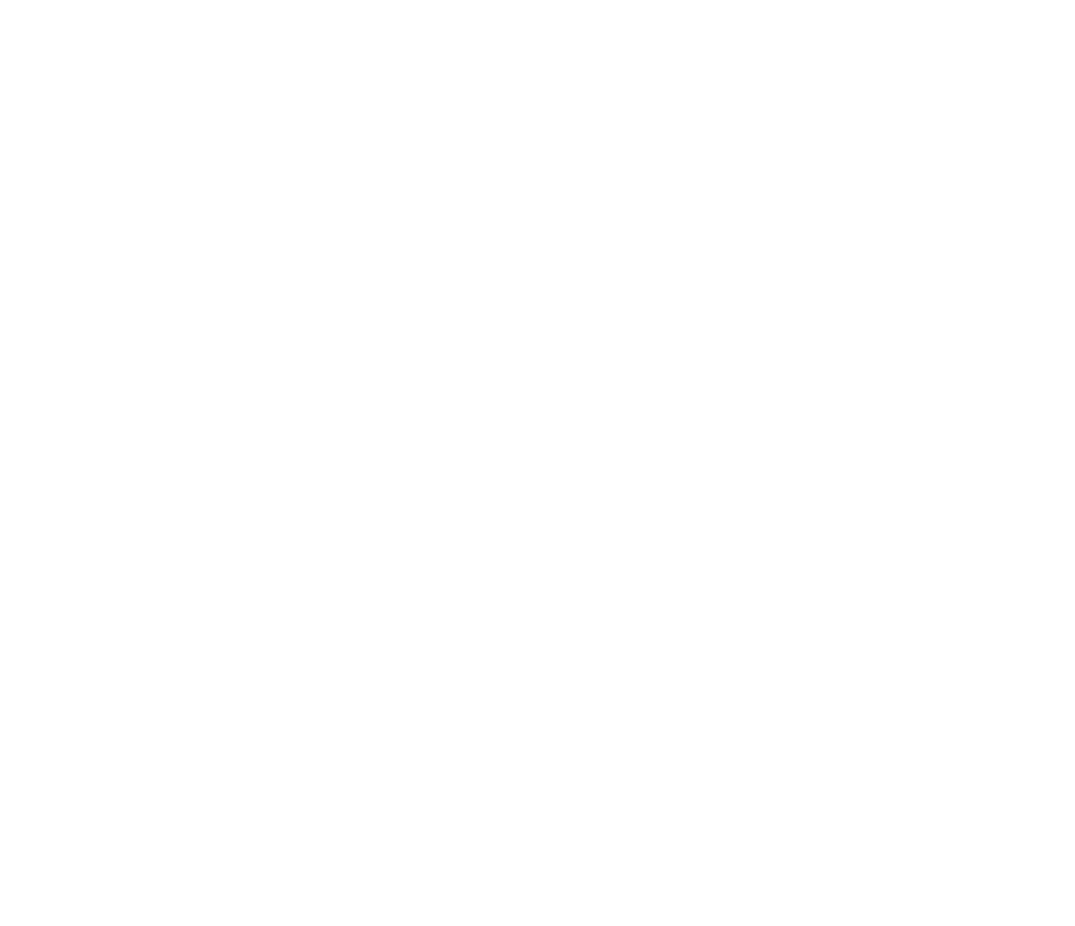
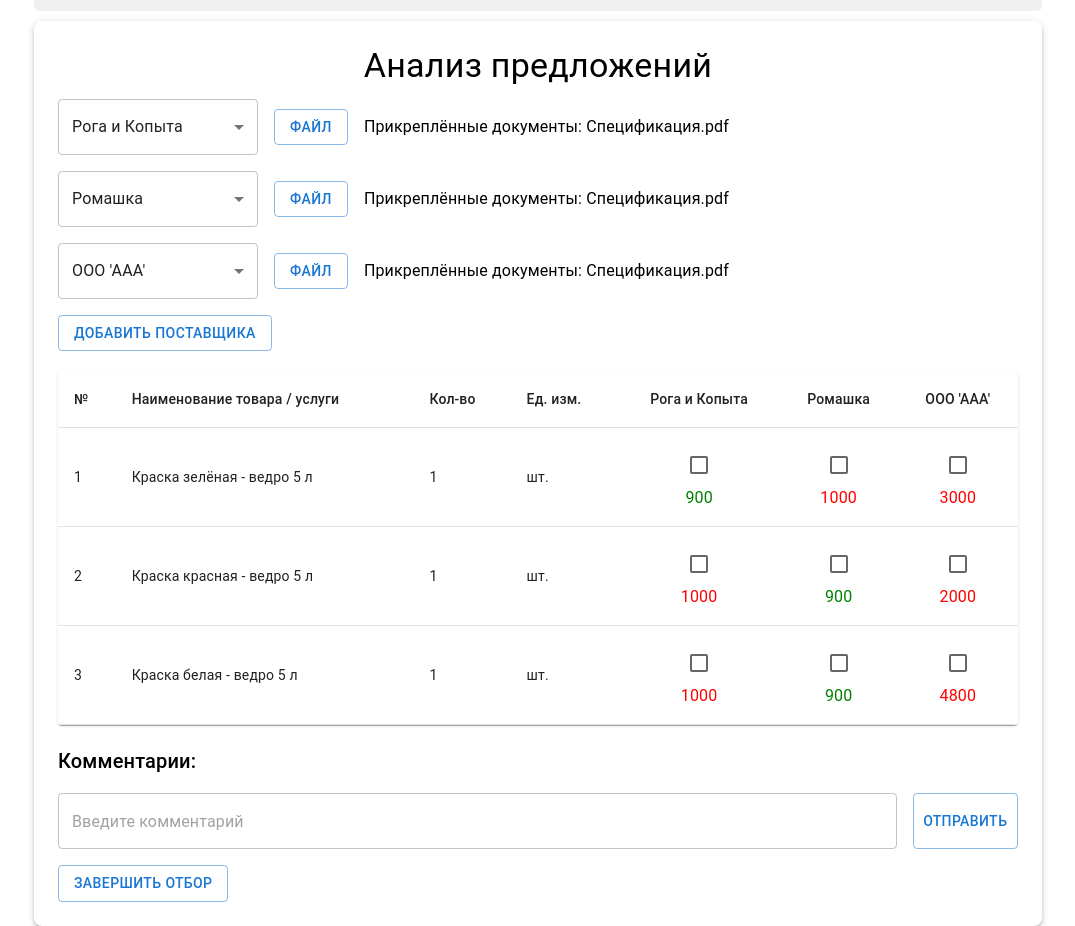
Before and after one commit to Optoed/big-business, a React (Create React App) app: page / in a window 1280 px wide. Shown: the part 1014-1940 px from the top of the page, without its empty margins (102-1177 px from the left). Before the commit the page ends 929 px from the top, so only its background shows below. Built offline with nearby package versions, Linux system fonts and the light colour scheme.

Commit message:
0.0.3: ProposalAnalysis with Material UI. NEED TO: rebuild other pages with taildwind

```diff
--- a/package.json
+++ b/package.json
@@ -3,6 +3,9 @@
   "version": "0.1.0",
   "private": true,
   "dependencies": {
+    "@emotion/react": "^11.14.0",
+    "@emotion/styled": "^11.14.0",
+    "@mui/material": "^6.3.1",
     "@testing-library/jest-dom": "^5.14.1",
     "@testing-library/react": "^13.0.0",
     "@testing-library/user-event": "^13.2.1",
--- a/src/App.tsx
+++ b/src/App.tsx
@@ -2,12 +2,14 @@
 import './App.css';
 import RequestForm from './components/RequestForm';
 import PurchaseForm from './components/PurchaseForm'; // Это первая форма, созданная ранее
+import ProposalAnalysis from './components/ProposalAnalysis';
 
 function App() {
   return (
     <div className="space-y-6">
       <PurchaseForm />
       <RequestForm />
+      <ProposalAnalysis />
     </div>
   );
 }
--- /dev/null
+++ b/src/components/ProposalAnalysis.tsx
@@ -0,0 +1,202 @@
+import React, { useState } from "react";
+import {
+  Box,
+  Button,
+  TextField,
+  Select,
+  MenuItem,
+  Table,
+  TableBody,
+  TableCell,
+  TableContainer,
+  TableHead,
+  TableRow,
+  Checkbox,
+  Typography,
+  Paper,
+} from "@mui/material";
+
+const SupplierAnalysis = () => {
+  const suppliers = [
+    { id: 1, name: "Рога и Копыта" },
+    { id: 2, name: "Ромашка" },
+    { id: 3, name: "ООО 'ААА'" },
+  ];
+
+  const items = [
+    { id: 1, name: "Краска зелёная - ведро 5 л", prices: [900, 1000, 3000] },
+    { id: 2, name: "Краска красная - ведро 5 л", prices: [1000, 900, 2000] },
+    { id: 3, name: "Краска белая - ведро 5 л", prices: [1000, 900, 4800] },
+  ];
+
+  type Comment = {
+    text: string;
+    timestamp: string;
+  };
+
+  const [comments, setComments] = useState<Comment[]>([]);
+  const [currentComment, setCurrentComment] = useState<string>("");
+  const [selectedOffers, setSelectedOffers] = useState<Record<number, number>>(
+    {}
+  );
+  const [isExpanded, setIsExpanded] = useState<boolean>(true); // Состояние для сворачивания/разворачивания
+
+  const handleCommentSubmit = () => {
+    if (currentComment) {
+      setComments((prev) => [
+        ...prev,
+        { text: currentComment, timestamp: new Date().toLocaleString() },
+      ]);
+      setCurrentComment("");
+    }
+  };
+
+  const handleOfferSelection = (itemId: number, supplierIndex: number) => {
+    setSelectedOffers((prev) => ({
+      ...prev,
+      [itemId]: supplierIndex,
+    }));
+  };
+
+  const handleFinishSelection = () => {
+    console.log("Выбранные предложения:", selectedOffers);
+    alert("Отбор завершён!");
+  };
+
+  return (
+    <Box
+      display="flex"
+      justifyContent="center"
+      alignItems="flex-start"  // Изменено с center на flex-start
+      height="100vh"
+      padding="10px" // Убираем лишний отступ
+    >
+      <Box width="80%" maxWidth="1200px">
+        {/* Заголовок с кликабельным сворачиванием */}
+        <Box
+          onClick={() => setIsExpanded(!isExpanded)}
+          style={{
+            cursor: "pointer",
+            padding: "10px",
+            backgroundColor: "#f0f0f0",
+            borderRadius: "5px",
+            textAlign: "center",
+            marginBottom: "10px",
+          }}
+        >
+          <Typography variant="h4">
+            {isExpanded ? "Скрыть анализ предложений" : "Анализ предложений"}
+          </Typography>
+        </Box>
+
+        {isExpanded && (
+          <Box p={3} borderRadius={2} boxShadow={3} bgcolor="white">
+            <Typography variant="h4" gutterBottom align="center">
+              Анализ предложений
+            </Typography>
+
+            {/* Поставщики */}
+            {suppliers.map((supplier, index) => (
+              <Box
+                key={supplier.id}
+                display="flex"
+                alignItems="center"
+                mb={2}
+                gap={2}
+              >
+                <Select value={supplier.name} style={{ minWidth: 200 }}>
+                  <MenuItem value={supplier.name}>{supplier.name}</MenuItem>
+                </Select>
+                <Button variant="outlined">Файл</Button>
+                <Typography>
+                  Прикреплённые документы: Спецификация.pdf
+                </Typography>
+              </Box>
+            ))}
+
+            <Button variant="outlined" style={{ marginBottom: 20 }}>
+              Добавить поставщика
+            </Button>
+
+            {/* Таблица */}
+            <TableContainer component={Paper} style={{ marginBottom: 20 }}>
+              <Table>
+                <TableHead>
+                  <TableRow>
+                    <TableCell>№</TableCell>
+                    <TableCell>Наименование товара / услуги</TableCell>
+                    <TableCell>Кол-во</TableCell>
+                    <TableCell>Ед. изм.</TableCell>
+                    {suppliers.map((supplier) => (
+                      <TableCell key={supplier.id} align="center">
+                        {supplier.name}
+                      </TableCell>
+                    ))}
+                  </TableRow>
+                </TableHead>
+                <TableBody>
+                  {items.map((item) => (
+                    <TableRow key={item.id}>
+                      <TableCell>{item.id}</TableCell>
+                      <TableCell>{item.name}</TableCell>
+                      <TableCell>1</TableCell>
+                      <TableCell>шт.</TableCell>
+                      {item.prices.map((price, supplierIndex) => (
+                        <TableCell key={supplierIndex} align="center">
+                          <Checkbox
+                            checked={selectedOffers[item.id] === supplierIndex}
+                            onChange={() =>
+                              handleOfferSelection(item.id, supplierIndex)
+                            }
+                          />
+                          <Typography
+                            color={
+                              Math.min(...item.prices) === price
+                                ? "green"
+                                : "red"
+                            }
+                          >
+                            {price}
+                          </Typography>
+                        </TableCell>
+                      ))}
+                    </TableRow>
+                  ))}
+                </TableBody>
+              </Table>
+            </TableContainer>
+
+            {/* Комментарии */}
+            <Typography variant="h6" gutterBottom>
+              Комментарии:
+            </Typography>
+            <Box mb={2}>
+              {comments.map((comment, index) => (
+                <Typography key={index}>
+                  {comment.timestamp}: {comment.text}
+                </Typography>
+              ))}
+            </Box>
+            <Box display="flex" gap={2} mb={2}>
+              <TextField
+                fullWidth
+                value={currentComment}
+                onChange={(e) => setCurrentComment(e.target.value)}
+                placeholder="Введите комментарий"
+              />
+              <Button variant="outlined" onClick={handleCommentSubmit}>
+                Отправить
+              </Button>
+            </Box>
+
+            <Button variant="outlined" onClick={handleFinishSelection}>
+              Завершить отбор
+            </Button>
+          </Box>
+        )}
+      </Box>
+    </Box>
+  );
+};
+
+export default SupplierAnalysis;
```
Also changed, not shown: 1 other file (tests, documents, lock files or other folders).
